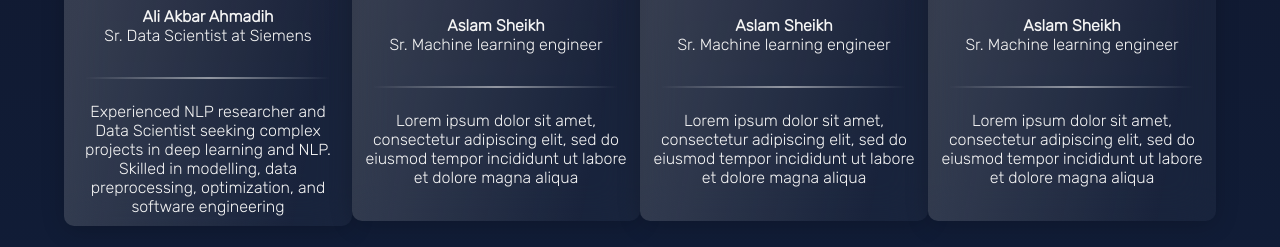
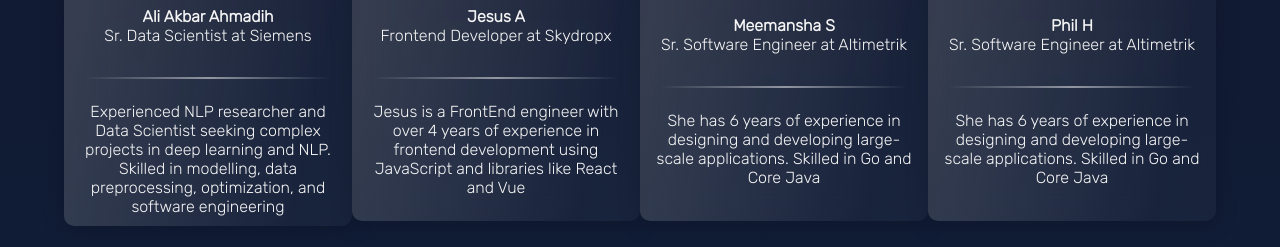
Before and after one commit to Anuragtawaniya/Feufo-UI, a plain HTML site: page index.html in a window 1280 px wide. Shown: the part 1265-1512 px from the top of the page. Drawn offline with Linux system fonts and the light colour scheme.

Commit message:
Update index.html

```diff
--- a/index.html
+++ b/index.html
@@ -88,8 +88,8 @@
           <a href="">Feufo fee $2000</a>
         </div>
         <br />
-        <h4 class="ins-heading">Aslam Sheikh</h4>
-        <p class="ins-heading">Sr. Machine learning engineer</p>
+        <h4 class="ins-heading">Jesus A</h4>
+        <p class="ins-heading">Frontend Developer at Skydropx</p>
         <div>
           <br />
           <img src="./images/Vector 3.svg" />
@@ -97,8 +97,7 @@
         <br />
         <div class="ins-content">
           <p>
-            Lorem ipsum dolor sit amet, consectetur adipiscing elit, sed do
-            eiusmod tempor incididunt ut labore et dolore magna aliqua
+           Jesus is a FrontEnd engineer with over 4 years of experience in frontend development using JavaScript and libraries like React and Vue
           </p>
         </div>
       </div>
@@ -115,8 +114,8 @@
           <a href="">Feufo fee $2000</a>
         </div>
         <br />
-        <h4 class="ins-heading">Aslam Sheikh</h4>
-        <p class="ins-heading">Sr. Machine learning engineer</p>
+        <h4 class="ins-heading">Meemansha S</h4>
+        <p class="ins-heading">Sr. Software Engineer at Altimetrik</p>
         <div>
           <br />
           <img src="./images/Vector 3.svg" />
@@ -124,8 +123,7 @@
         <br />
         <div class="ins-content">
           <p>
-            Lorem ipsum dolor sit amet, consectetur adipiscing elit, sed do
-            eiusmod tempor incididunt ut labore et dolore magna aliqua
+           She has 6 years of experience in designing and developing large-scale applications. Skilled in Go and Core Java
           </p>
         </div>
       </div>
@@ -142,8 +140,8 @@
           <a href="">Feufo fee $2000</a>
         </div>
         <br />
-        <h4 class="ins-heading">Aslam Sheikh</h4>
-        <p class="ins-heading">Sr. Machine learning engineer</p>
+        <h4 class="ins-heading">Phil H</h4>
+        <p class="ins-heading">Sr. Software Engineer at Altimetrik</p>
         <div>
           <br />
           <img src="./images/Vector 3.svg" />
@@ -151,8 +149,7 @@
         <br />
         <div class="ins-content">
           <p>
-            Lorem ipsum dolor sit amet, consectetur adipiscing elit, sed do
-            eiusmod tempor incididunt ut labore et dolore magna aliqua
+           She has 6 years of experience in designing and developing large-scale applications. Skilled in Go and Core Java
           </p>
         </div>
       </div>
```
